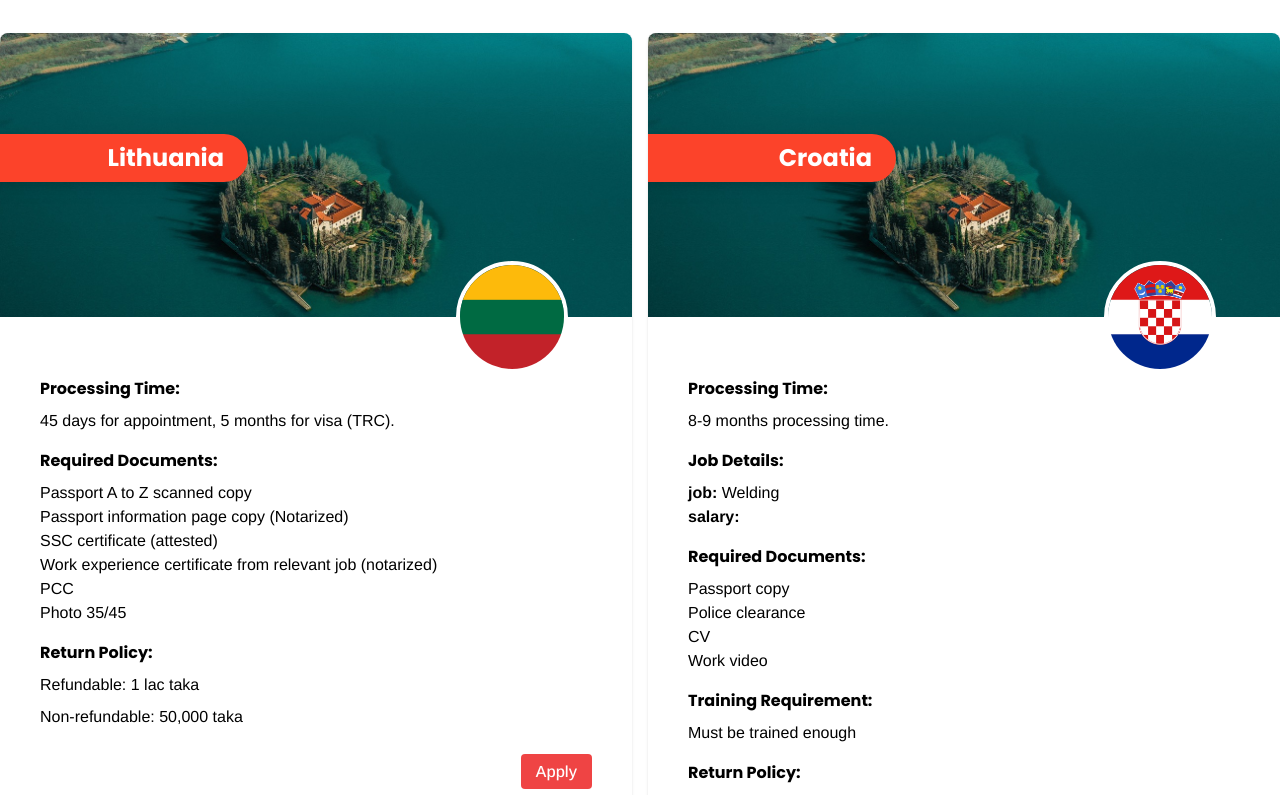
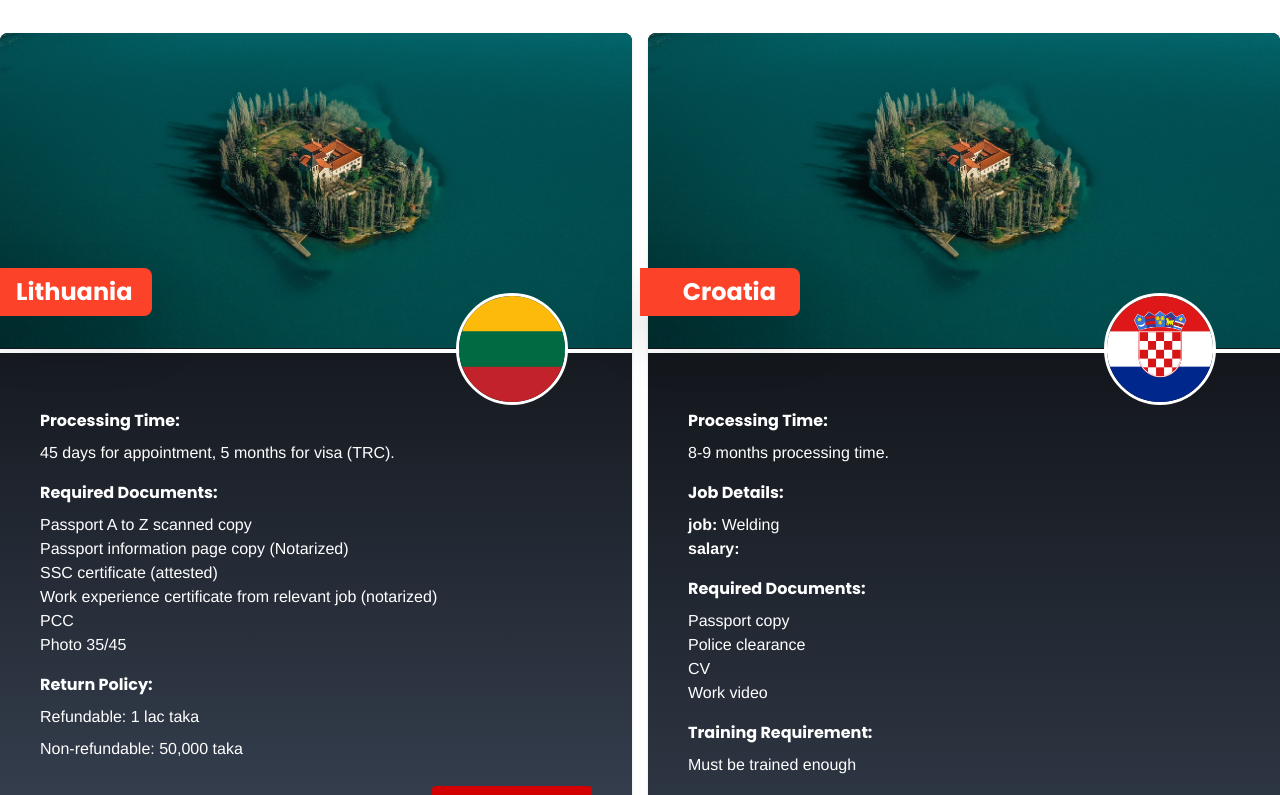
Before and after one commit to Zubaer-Alam/benchmark, a React (Vite) app: page /services in a window 1280 px wide. Shown: the part 223-1018 px from the top of the page. Built offline with nearby package versions, Linux system fonts and the light colour scheme.

Commit message:
working on cards

```diff
--- a/src/components/Navbar.jsx
+++ b/src/components/Navbar.jsx
@@ -13,7 +13,7 @@ const Navbar = () => {
   console.log(pathLocation);
   console.log(isSticky);
 
-  console.log(window.scrollY)
+  console.log(window.scrollY);
   const toggleMenu = () => {
     setIsMenuOpen(!isMenuOpen);
   };
@@ -43,31 +43,7 @@ const Navbar = () => {
     { link: "Recruit", path: "recruit" },
     { link: "Collaborate", path: "collaborate" },
   ];
-  // const navLinks = (
-  //   <>
-  //     <li>
-  //       <NavLink  to="/">Home</NavLink>
-  //     </li>
-  //     <li>
-  //       <NavLink to="/about">About</NavLink>
-  //     </li>
-  //     <li>
-  //       <NavLink to="/services">Services</NavLink>
-  //     </li>
-  //     <li>
-  //       <NavLink to="/gallery">Gallery</NavLink>
-  //     </li>
-  //     <li>
-  //       <NavLink to="/apply">Apply</NavLink>
-  //     </li>
-  //     <li>
-  //       <NavLink to="/recruit">Recruit</NavLink>
-  //     </li>
-  //     <li>
-  //       <NavLink to="/collaborate">Collaborate</NavLink>
-  //     </li>
-  //   </>
-  // );
+
   return (
     <header
       className={`w-screen lg:bg-transparent fixed top-0 left-0 right-0 transition-all ease-in duration-300
@@ -77,19 +53,28 @@ const Navbar = () => {
       <nav
         className={`lg:px-24 px-4  ${
           isSticky
-            ? "sticky top-0 left-0 right-0 bg-white/70 p-2 transition-all duration-300 ease-in "
+            ? isMenuOpen
+              ? "bg-[#fbfbfb] sticky top-0 left-0 right-0  p-2 transition-all duration-300 ease-in "
+              : "sticky top-0 left-0 right-0 bg-white/70  p-2 transition-all duration-300 ease-in "
             : "transition-all duration-300 ease-in lg:py-4 "
-        }`}
+        } ${isMenuOpen ? "bg-[#fbfbfb] py-2" : ""}`}
       >
+        {/* <nav
+        className={`lg:px-24 px-4  ${
+          isSticky
+            ? "sticky top-0 left-0 right-0 bg-white/70  p-2 transition-all duration-300 ease-in "
+            : "transition-all duration-300 ease-in lg:py-4 "
+        } ${isMenuOpen ? "bg-white" : ""}`}
+      > */}
         <div className="flex justify-between items-center  gap-8">
           {/* <a href="" className="text-2xl font-bold text-white"><span className="text-orange">Bench</span>mark</a> */}
           <div className="relative ">
             {/* <Link to="/"> */}
-              <img
-                src="/blogo.svg"
-                className="h-20 w-48 object-contain"
-                alt="benchmark logo"
-              />
+            <img
+              src="/blogo.svg"
+              className="h-20 w-48 object-contain"
+              alt="benchmark logo"
+            />
             {/* </Link> */}
             <p
               className={`absolute text-[8px] w-[300px] -bottom-0 font-semibold
@@ -97,6 +82,8 @@ const Navbar = () => {
                 pathLocation === "/"
                   ? isSticky
                     ? " text-black "
+                    : isMenuOpen
+                    ? "text-black"
                     : " text-white "
                   : isSticky
                   ? " text-black "
@@ -156,7 +143,9 @@ const Navbar = () => {
                     pathLocation === "/"
                       ? isSticky
                         ? "text-gray-900"
-                        : "text-white"
+                        : isMenuOpen
+                        ? "text-black"
+                        : " text-white "
                       : isSticky
                       ? "text-gray-900"
                       : "text-gray-900"
--- a/src/pages/HomePage/Hero.jsx
+++ b/src/pages/HomePage/Hero.jsx
@@ -49,7 +49,7 @@ const Hero = () => {
         <div className="cs-shape_1"></div>
 
         {/* banner content */}
-        <div className="px-4 lg:px-24 absolute lg:bottom-[30vh] mt-28 ">
+        <div className="px-4 lg:px-24 absolute bottom-[28vh] md:bottom-[30vh] mt-28 ">
           <h1
             className="md:w-2/4 lg:text-8xl sm:text-6xl text-5xl mb-5 text-white font-bold lg:leading-snug sm:leading-snug leading-snug stroke-black stroke-2"
             style={{ textShadow: "2px 2px 15px rgba(0,0,0,10)" }}
--- a/src/pages/ServicesPage/RequirmentsSection/Requirments.jsx
+++ b/src/pages/ServicesPage/RequirmentsSection/Requirments.jsx
@@ -5,22 +5,32 @@ const Requirments = ({ country, data }) => {
   return (
     // <div className=" min-w-full  mx-auto p-4 bg-slate-400 rounded-lg shadow-lg object-fit ">
 
-    <div className="break-inside-avoid  bg-white dark:bg-slate-300 rounded-lg shadow mb-4 ">
-      <div className="h-72 border-b-4 border-white   overflow-hidden">
-        <img src={data.thumb} alt="" className="rounded-t-lg  " />
-        <h2 className="text-2xl bg-[#fc432a] drop-shadow-lg shadow-black px-6 py-2 text-end rounded-r-3xl  bottom-80  right-96 relative font-bold text-white ">
+    <div className="break-inside-avoid  bg-gradient-to-b from-black to-gray-700 rounded-lg shadow mb-4 mx-3 md:mx-0">
+      {/* <div class="absolute left-[30px]">
+        <div class="text-xs inline-flex font-semibold bg-green-100 text-green-600 rounded-full text-center px-3 py-1.5 shadow-sm transform -translate-y-1/2">
+          {country}
+        </div>
+      </div> */}
+      <div className="h-80 border-b-[4px] border-white   ">
+        <img
+          src={data.thumb}
+          alt=""
+          className="rounded-t-lg h-[315px] w-full object-cover "
+        />
+        <h2 className="text-2xl w-40 bg-[#fc432a]  drop-shadow-2xl shadow-black px-6 py-2 text-end rounded-r-lg  -top-20 -left-2    relative font-bold text-white ">
           {country}
         </h2>
+        {/* <div className="text-2xl h-1 w-1 bg-[#fc432a]  drop-shadow-2xl shadow-black px-6 py-2 text-end rounded-r-lg  -top-20 -left-2    relative font-bold text-white "></div> */}
       </div>
-      <div className="flex justify-end items-center h-10 ">
+      <div className="flex justify-end items-center h-10  ">
         <img
           height={100}
           width={100}
           src={data.flag}
-          className="object-cover !m-0 !p-0 object-top rounded-full h-28 w-28 border-4 group-hover:scale-105 group-hover:z-30 border-white  right-16 -top-6  transition duration-500 relative"
+          className="object-cover !m-0 !p-0 object-top rounded-full h-28 w-28 border-[3px] group-hover:scale-105 group-hover:z-30 border-white  right-16 -top-6  transition duration-500 relative"
         />
       </div>
-      <div className="p-4 md:px-10 md:pb-5">
+      <div className="p-4 md:px-10 md:pb-5 text-white ">
         <div>
           <h3 className="font-bold mb-2">Processing Time:</h3>
           <p className="mb-4">{data.processing_time}</p>
@@ -56,7 +66,7 @@ const Requirments = ({ country, data }) => {
         <div className="mt-[25px] flex justify-end">
           <div>
             <Link to="/apply">
-              <button className="bg-red-500 text-green11 hover:bg-green5 focus:shadow-green7 inline-flex h-[35px] items-center justify-center rounded-[4px] px-[15px] font-medium leading-none focus:shadow-[0_0_0_2px] text-white focus:outline-none">
+              <button className="bg-[#d20000] w-40 text-green11 hover:bg-green5 focus:shadow-green7 inline-flex h-[35px] items-center justify-center rounded-[4px] px-[15px] font-medium leading-none focus:shadow-[0_0_0_2px] text-white focus:outline-none text-xl uppercase">
                 Apply
               </button>
             </Link>
--- a/src/pages/ServicesPage/RequirmentsSection/VisaRequirmentSection.jsx
+++ b/src/pages/ServicesPage/RequirmentsSection/VisaRequirmentSection.jsx
@@ -67,7 +67,7 @@ const VisaRequirmentSection = () => {
         non_refundable: "50,000 taka",
       },
     },
-    pakistan: {
+    Test: {
       flag: croatia,
       thumb: img,
       processing_time: "8-9 months processing time.",
@@ -89,7 +89,7 @@ const VisaRequirmentSection = () => {
         eyebrow="Worker Visa"
         title="Applicant requirements"
       ></SectionIntro>
-      <div className="columns-1 md:columns-2  gap-4 mt-10">
+      <div className="columns-1 md:columns-2  gap-3 md:gap-4 mt-10">
         {/* <div className="my-4 px-6 grid lg:grid-cols-3 gap-4"> */}
         {Object.entries(countriesData).map(([country, data]) => (
           <Requirments key={country} country={country} data={data} />
```
Also changed, not shown: src/pages/HomePage/Contact.jsx (+8 -21 lines).
